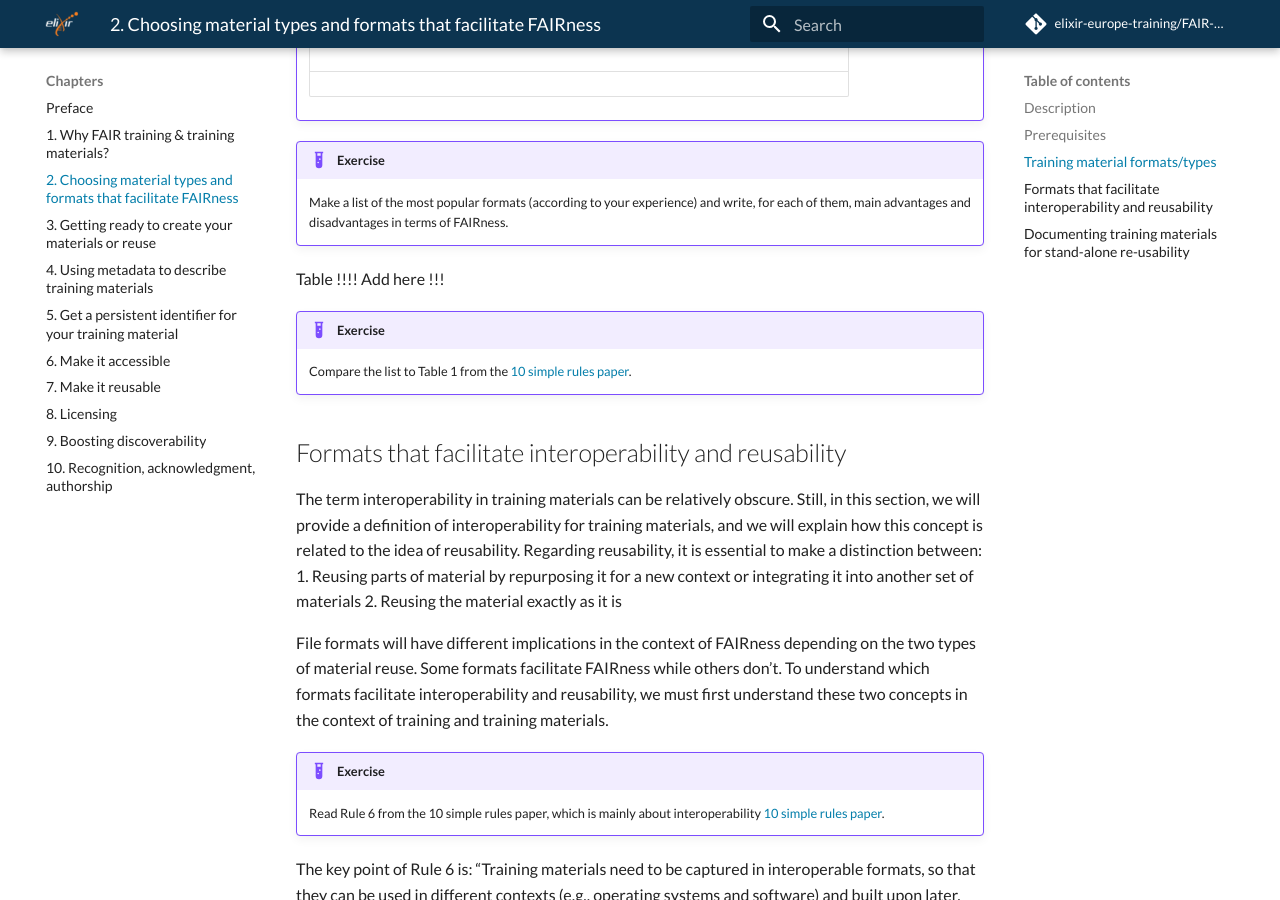
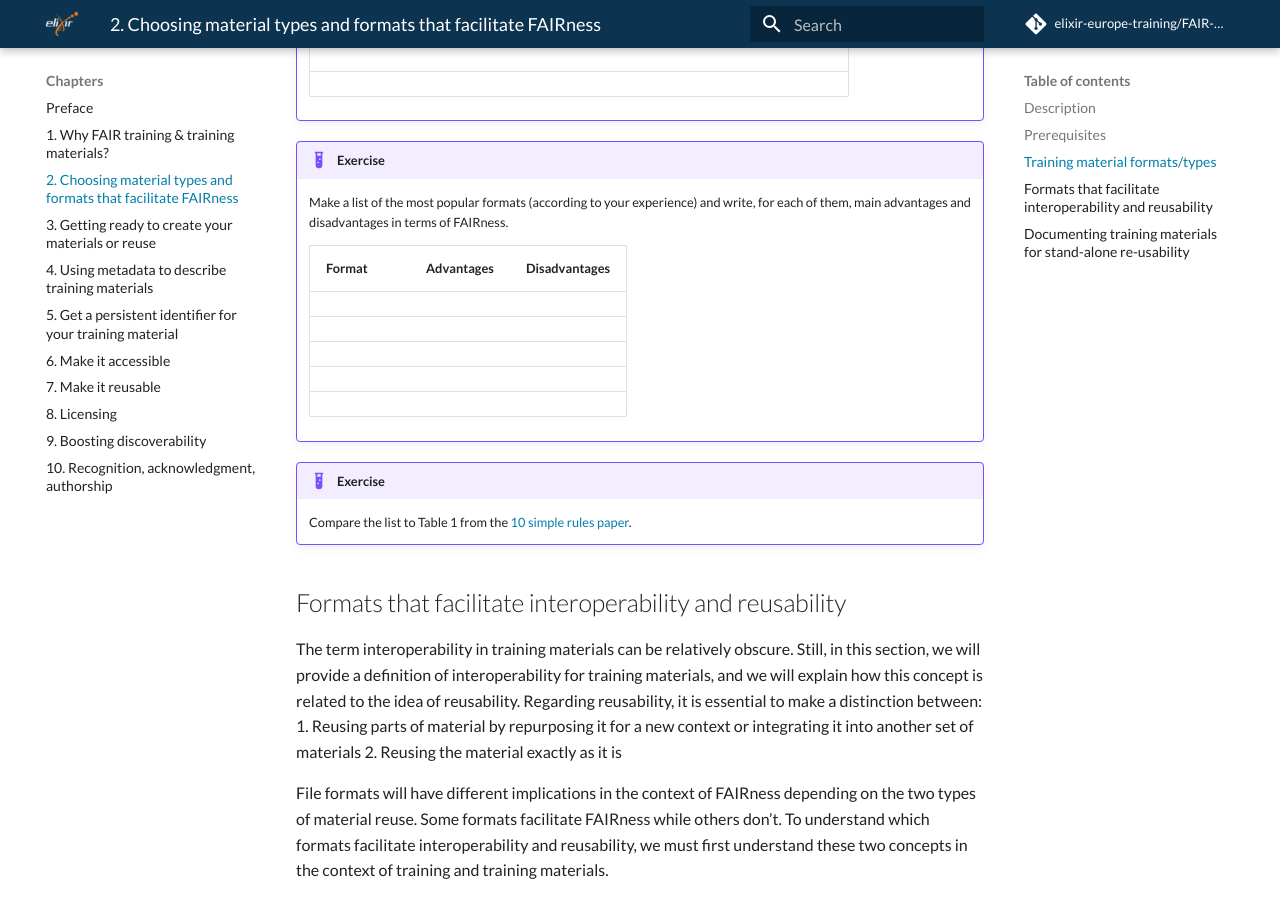
Before and after one commit to elixir-europe-training/ELIXIR-TrP-FAIR-training-handbook, an MkDocs documentation site: the page built from docs/chapters/chapter_02.md, in a window 1280 px wide and 900 px high, scrolled down 1662 px. Built offline with MkDocs 1.6.1 and Material for MkDocs 9.7.7, drawn with Linux system fonts in a browser that asks for light colours; comment, search, counter and statistics services are not loaded.

Commit message:
Added table 2

```diff
--- a/docs/chapters/chapter_02.md
+++ b/docs/chapters/chapter_02.md
@@ -54,7 +54,13 @@ Each type of material can be captured in a variety of formats. Each format has a
 
      Make a list of the most popular formats (according to your experience) and write, for each of them, main advantages and disadvantages in terms of FAIRness.
 
-Table !!!! Add here !!!
+     | Format | Advantages | Disadvantages |
+     | --- | --- | --- |
+     | | | |
+     | | | |
+     | | | |
+     | | | |
+     | | | |
 
 !!! example "Exercise"
 
```
